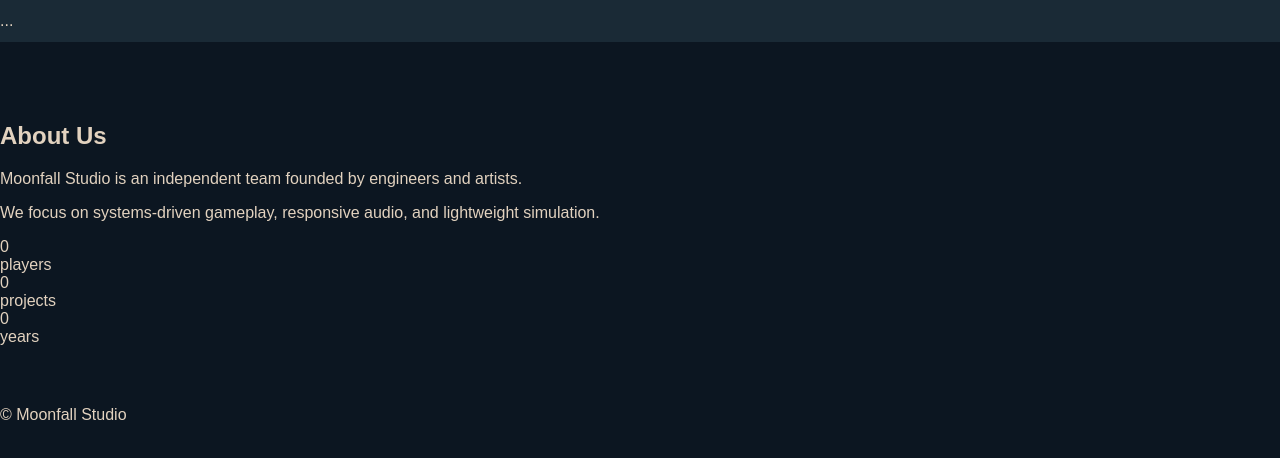
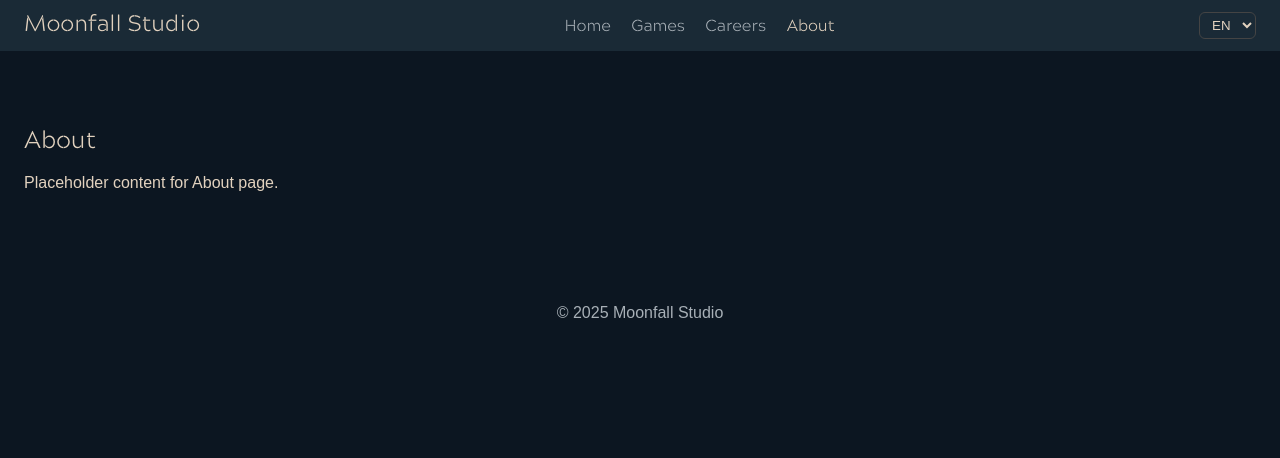
Before and after one commit to Moonfall-Studio/Site, a plain HTML site: page about.html in a window 1280 px wide. Drawn offline with Linux system fonts and the light colour scheme.

Commit message:
Update site v2

```diff
--- a/about.html
+++ b/about.html
@@ -3,28 +3,33 @@
 <head>
   <meta charset="utf-8">
   <meta name="viewport" content="width=device-width, initial-scale=1">
-  <title>Moonfall Studio — About</title>
+  <title>Moonfall Studio - About</title>
   <link rel="stylesheet" href="css/style.css">
-  <script src="js/main.js" defer></script>
+  <link rel="icon" type="image/x-icon" href="img/favicon.ico">
 </head>
 <body>
-  <nav> ... </nav>
-
-  <main class="section">
-    <div class="container">
-      <h2 id="aboutTitle">About Us</h2>
-      <p class="section-lead" id="aboutLead">Moonfall Studio is an independent team founded by engineers and artists.</p>
-      <p id="aboutText">We focus on systems‑driven gameplay, responsive audio, and lightweight simulation.</p>
-      <div class="stats">
-        <div class="stat"><div class="v" id="statPlayers">0</div><div class="k">players</div></div>
-        <div class="stat"><div class="v" id="statProjects">0</div><div class="k">projects</div></div>
-        <div class="stat"><div class="v" id="statYears">0</div><div class="k">years</div></div>
-      </div>
+<nav>
+  <div class="nav-inner">
+    <a class="brand " href="index.html">Moonfall Studio</a>
+    <div class="nav-links">
+      <a href="index.html" class="">Home</a>
+      <a href="games.html" class="">Games</a>
+      <a href="careers.html" class="">Careers</a>
+      <a href="about.html" class="active">About</a>
     </div>
-  </main>
-
-  <footer>
-    <div class="container">© <span id="year"></span> Moonfall Studio</div>
-  </footer>
+    <select class="lang" id="langSwitcher">
+      <option value="en" selected>EN</option>
+      <option value="fr">FR</option>
+    </select>
+  </div>
+</nav>
+<section>
+<h1>About</h1>
+<p>Placeholder content for About page.</p>
+</section>
+<footer>
+<p>© <span id="year"></span> Moonfall Studio</p>
+</footer>
+<script>document.getElementById('year').textContent = new Date().getFullYear();</script>
 </body>
 </html>
--- a/css/style.css
+++ b/css/style.css
@@ -1,10 +1,21 @@
-body{margin:0;background:#0c1621;color:#e2d2bf;font-family:'Source Sans 3',sans-serif;}
-nav{background:#1a2a36;padding:12px 0}
-.nav-inner{display:flex;justify-content:space-between;align-items:center;}
-.nav-links a{color:#a8b0b7;margin:0 8px;text-decoration:none}
-.nav-links a.active{color:#e2d2bf}
-.lang{background:none;color:#e2d2bf;border:1px solid #444;border-radius:6px;padding:4px 8px}
-.section{padding:60px 0}
-.grid{display:grid;gap:16px;grid-template-columns:repeat(auto-fit,minmax(260px,1fr))}
-.card{background:#1a2a36;padding:16px;border-radius:12px}
-.footer{text-align:center;padding:20px 0;color:#a8b0b7}
+/* Font custom titres avec fallback */
+@font-face {
+  font-family: 'MoonfallTitle';
+  src: url('../fonts/MoonfallTitle.otf') format('opentype');
+  font-weight: normal;
+  font-style: normal;
+  font-display: swap;
+}
+
+@import url('https://fonts.googleapis.com/css2?family=Quicksand:wght@300;400;500;600&display=swap');
+
+body { margin:0; background:#0c1621; color:#e2d2bf; font-family:'Quicksand', sans-serif; }
+h1,h2,h3,h4,h5,h6, .brand, .nav-links a, button { font-family:'MoonfallTitle','Quicksand',sans-serif; font-weight:normal; }
+
+.nav-inner { display:flex; justify-content:space-between; align-items:center; padding:12px 24px; background:#1a2a36; }
+.nav-links a { color:#a8b0b7; margin:0 8px; text-decoration:none; }
+.nav-links a.active, .brand.active { color:#e2d2bf; }
+.brand { font-size:1.4rem; text-decoration:none; color:#e2d2bf; }
+.lang { background:none; color:#e2d2bf; border:1px solid #444; border-radius:6px; padding:4px 8px; }
+section { padding:60px 24px; }
+footer { text-align:center; padding:20px 0; color:#a8b0b7; }
--- a/js/main.js
+++ /dev/null
@@ -1,20 +0,0 @@
-document.addEventListener('DOMContentLoaded',()=>{
-  document.getElementById('year').textContent=new Date().getFullYear();
-  if(document.getElementById('gamesGrid')) renderGames();
-  if(document.getElementById('jobsList')) renderJobs();
-  if(document.getElementById('statPlayers')){
-    animateCount(document.getElementById('statPlayers'),120000);
-    animateCount(document.getElementById('statProjects'),3);
-    animateCount(document.getElementById('statYears'),7);
-  }
-});
-
-const games=[{title:'Project LUNARC',desc:'Systemic exploration under a fractured moon.'}];
-const jobs=[{title:'Gameplay Programmer (Unreal)',desc:'Remote‑friendly, Europe.'}];
-
-function renderGames(){const g=document.getElementById('gamesGrid');games.forEach(x=>{const c=document.createElement('div');c.className='card';c.innerHTML=`<h3>${x.title}</h3><p>${x.desc}</p>`;g.append(c);});}
-function renderJobs(){const j=document.getElementById('jobsList');jobs.forEach(x=>{const c=document.createElement('div');c.className='card';c.innerHTML=`<h3>${x.title}</h3><p>${x.desc}</p>`;j.append(c);});}
-
-function animateCount(el,to,dur=1400){const s=0,t0=performance.now();function step(t){const p=Math.min(1,(t-t0)/dur);el.textContent=Math.floor(s+(to-s)*p).toLocaleString();if(p<1)requestAnimationFrame(step);}requestAnimationFrame(step);}
-
-function switchLang(lang){if(lang==='fr'){document.getElementById('homeTitle')?.textContent='Des mondes élégants, guidés par les systèmes';}}
```
Also changed, not shown: careers.html (+24 -14 lines), games.html (+24 -14 lines), index.html (+14 -20 lines), fonts/MoonfallTitle.otf (added), img/favicon.ico (added).
